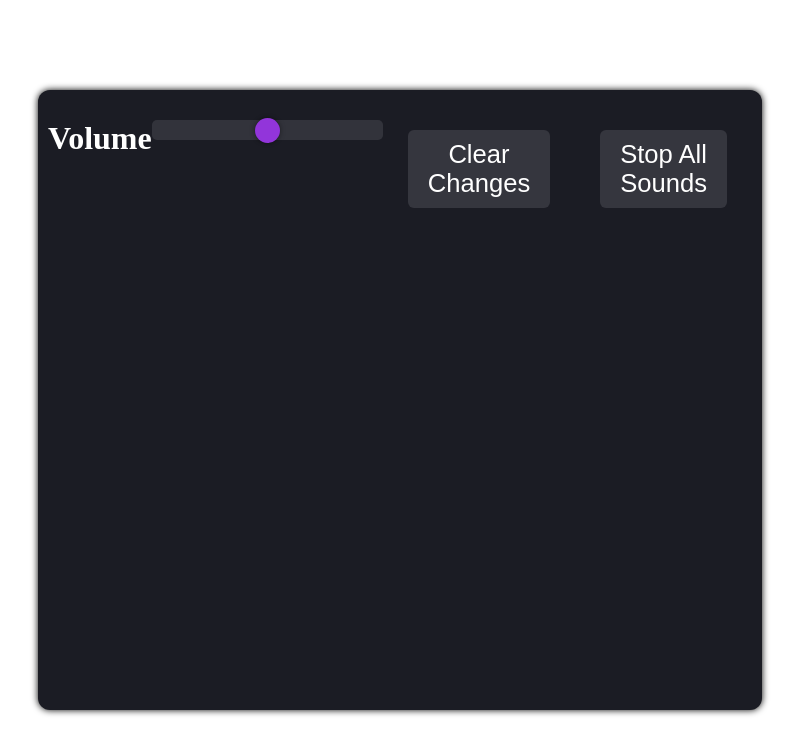
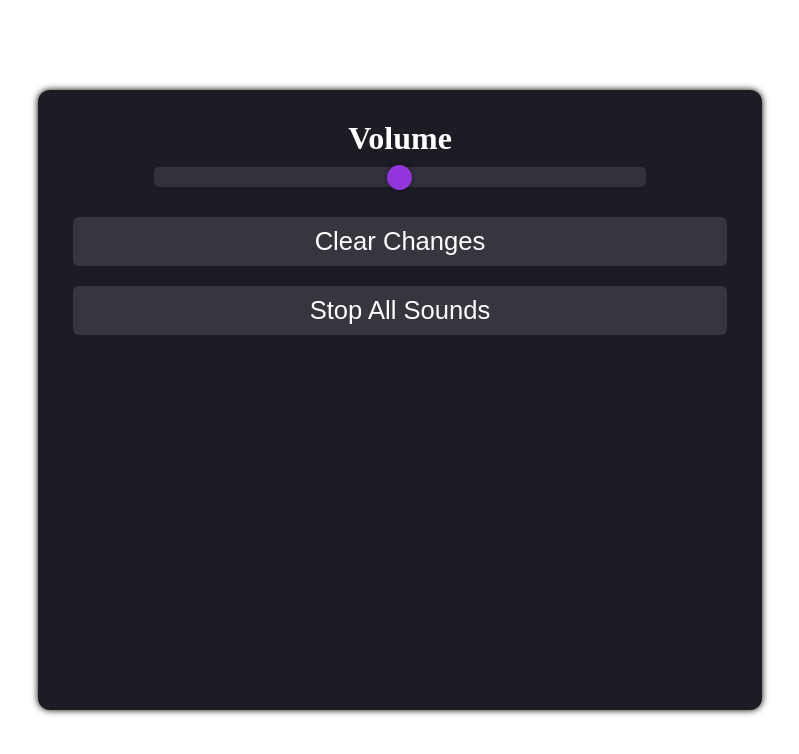
Before and after one commit to CybriaTech/CybriaSoundboard, a plain HTML site: page tst.html in a window 1280 px wide. Shown: the whole page, without its empty margins (240-1039 px from the left). Drawn offline with Linux system fonts and the light colour scheme.

Commit message:
Update tst.html

```diff
--- a/tst.html
+++ b/tst.html
@@ -40,7 +40,7 @@
 
     #settingsmain {
       display: flex;
-      justify-content: cemter;
+      flex-direction: column;
       padding: 20px 0;
     }
 
```
